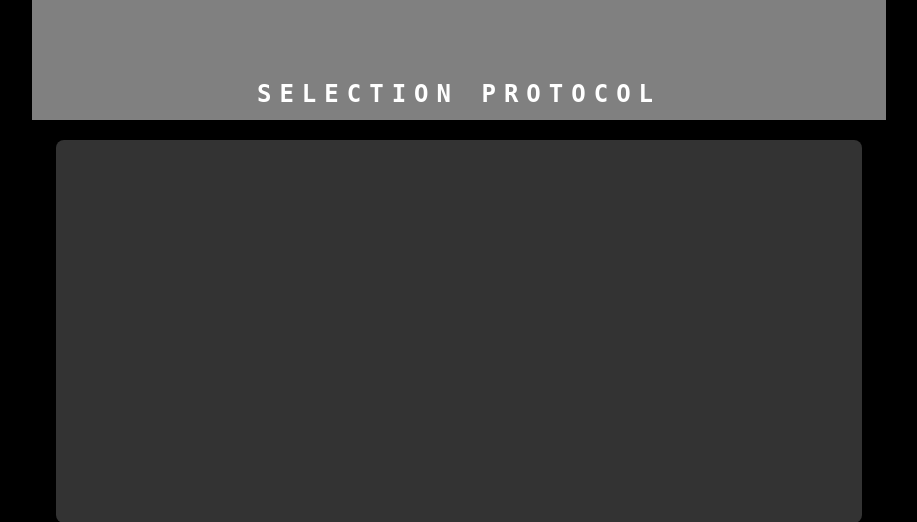
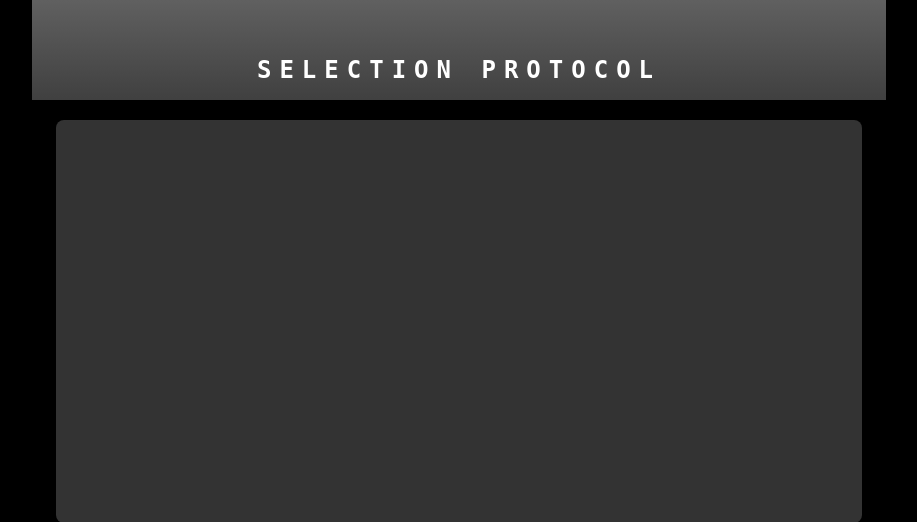
Before and after one commit to ddisisto/selection-protocol, a Flask app: page /overlay in a window 1280 px wide. Shown: the top 522 px of the page, without its empty margins (181-1098 px from the left). Run offline with Flask 3, Linux system fonts and the light colour scheme; parts of the project's set-up code (start-up, migrations or seed data) failed here and were passed over; some libraries are stand-ins or nearby versions.

Commit message:
Update overlay title styling for new layout
Refine title bar appearance to match redesigned overlay aesthetic.
More subdued and professional.

- Reduce height: 120px → 100px (less dominant)
- Replace flat gray with gradient (darker, more depth)
- Background: linear-gradient(180deg, #606060 → #404040)
- Add border-bottom (2px, border color token)
- Adjust padding bottom: space-3 → space-4
- Maintain uppercase, black font weight, wider letter-spacing
- Ensure prominence without overpowering content

Test: Title bar visually balanced with new layout

🤖 Generated with [Claude Code](https://claude.com/claude-code)

Co-Authored-By: Claude <noreply@anthropic.com>

```diff
--- a/src/static/overlay.css
+++ b/src/static/overlay.css
@@ -45,13 +45,14 @@
     justify-content: center;
     font-size: var(--font-size-xl);
     font-weight: var(--font-weight-black);
-    height: 120px;
-    padding: 0 var(--space-10) var(--space-3) var(--space-10);
+    height: 100px;
+    padding: 0 var(--space-10) var(--space-4) var(--space-10);
     color: var(--color-text-primary);
-    background: #808080;
+    background: linear-gradient(180deg, #606060 0%, #404040 100%);
     text-transform: uppercase;
     letter-spacing: var(--letter-spacing-wider);
     flex-shrink: 0;
+    border-bottom: 2px solid var(--color-border);
 }
 
 /* ============================================================
```
